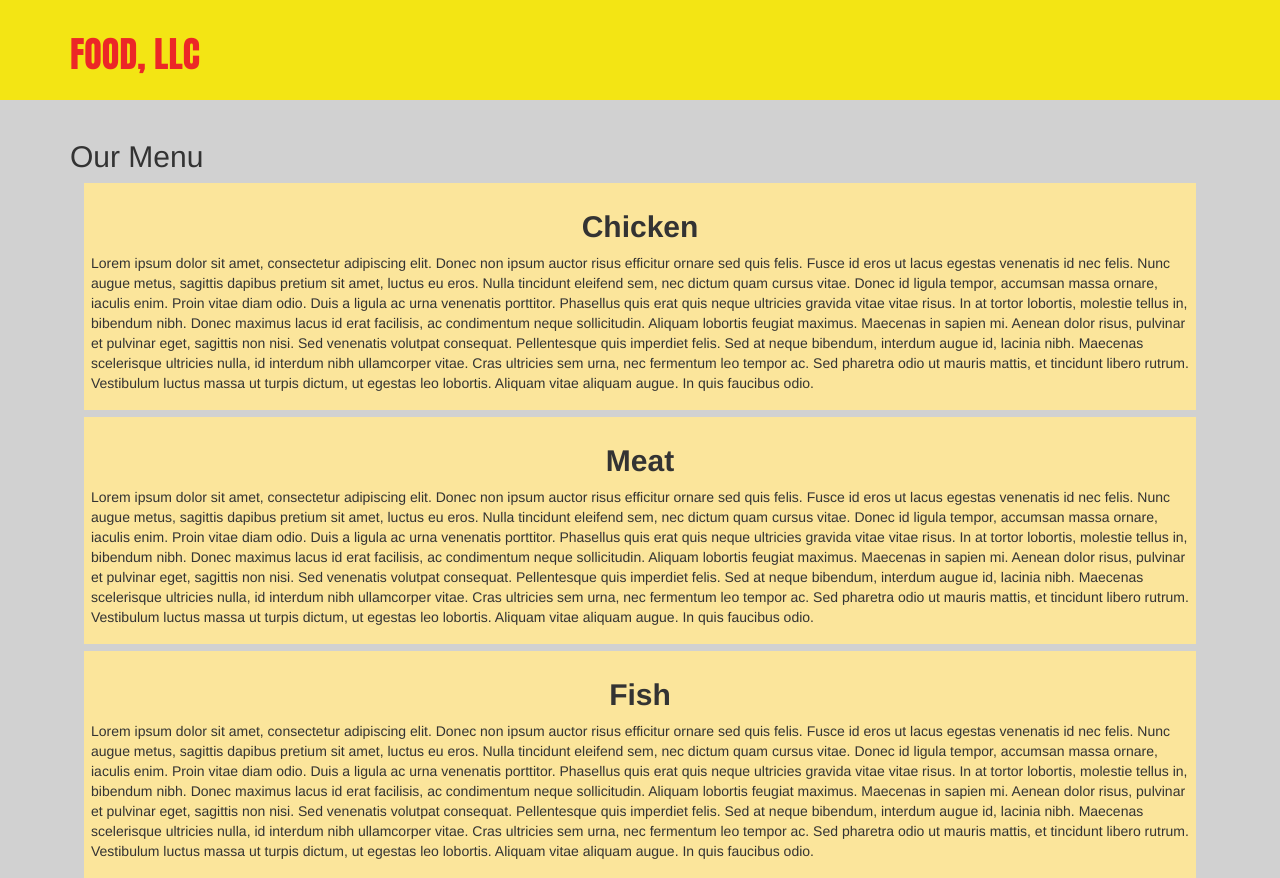
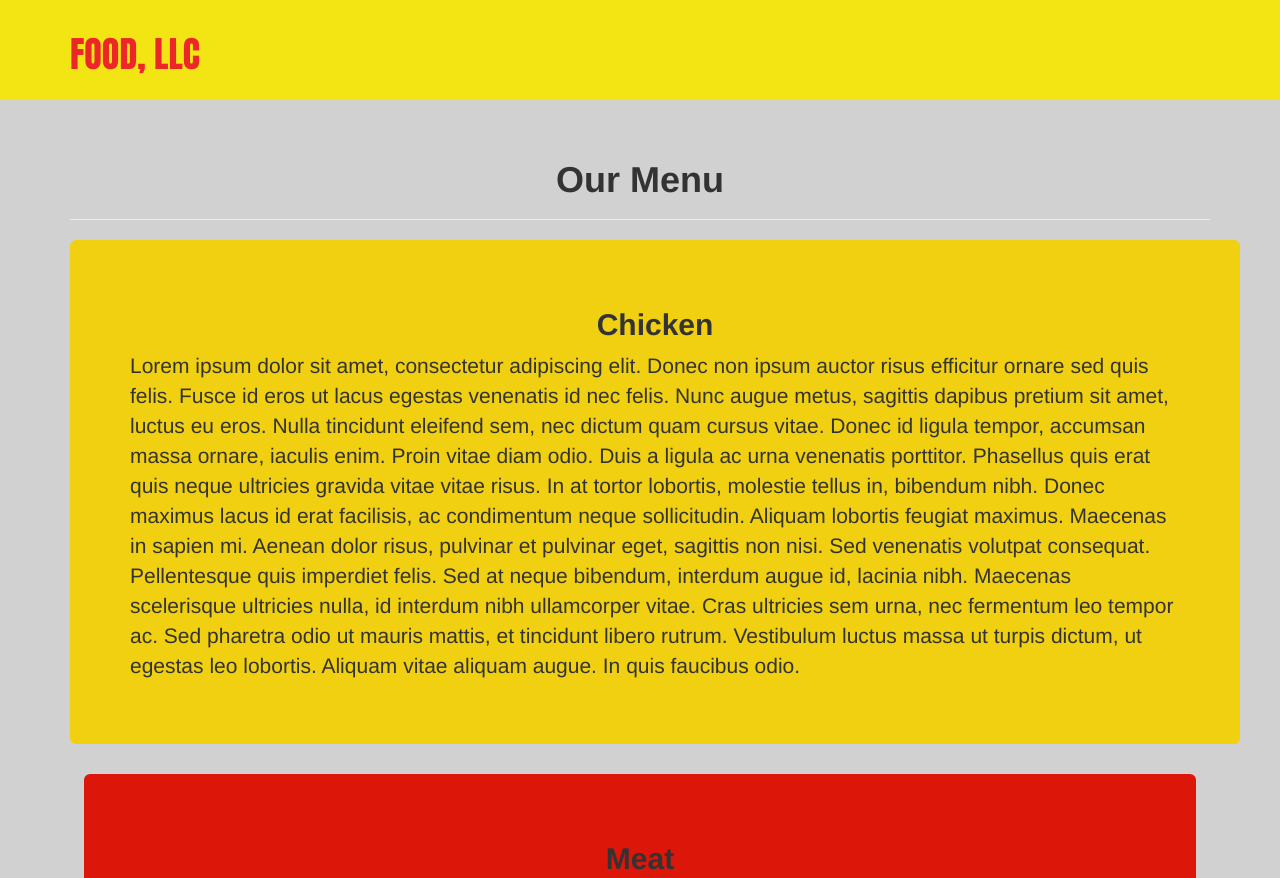
Before and after one commit to wsoares/responsive-restaurant-menu, a plain HTML site: page index.html in a window 1280 px wide. Shown: the top 878 px of the page. Drawn offline with Linux system fonts and the light colour scheme.

Commit message:
Updated the navbar

```diff
--- a/css/restaurant-style.css
+++ b/css/restaurant-style.css
@@ -21,6 +21,7 @@ body{
 }
 
 li a{
+	background-color: #F3651D;
 	text-align: center;
 }
 
@@ -30,7 +31,24 @@ section{
 	padding: 0.5em 0.5em;
 }
 
-section h2{
+#chicken{
+	background-color: #F1CF11;
+}
+
+#meat{
+	background-color: #DD160A;
+}
+
+#fish{
+	background-color: #2978EA;
+}
+
+h2{
 	text-align: center;
 	font-weight: bold;
 }
+
+.page-header h1{
+	text-align: center;
+	font-weight: bold;
+}
--- a/index.html
+++ b/index.html
@@ -40,16 +40,16 @@
 		</nav>
 	</header>
 	<div class="container">
-	<h2>Our Menu</h2>
-	<section id="chicken">
+	<div class="page-header"><h1>Our Menu</h1></div>
+	<section id="chicken" class="jumbotron container">
 		<h2>Chicken</h2>
 		<p> Lorem ipsum dolor sit amet, consectetur adipiscing elit. Donec non ipsum auctor risus efficitur ornare sed quis felis. Fusce id eros ut lacus egestas venenatis id nec felis. Nunc augue metus, sagittis dapibus pretium sit amet, luctus eu eros. Nulla tincidunt eleifend sem, nec dictum quam cursus vitae. Donec id ligula tempor, accumsan massa ornare, iaculis enim. Proin vitae diam odio. Duis a ligula ac urna venenatis porttitor. Phasellus quis erat quis neque ultricies gravida vitae vitae risus. In at tortor lobortis, molestie tellus in, bibendum nibh. Donec maximus lacus id erat facilisis, ac condimentum neque sollicitudin. Aliquam lobortis feugiat maximus. Maecenas in sapien mi. Aenean dolor risus, pulvinar et pulvinar eget, sagittis non nisi. Sed venenatis volutpat consequat. Pellentesque quis imperdiet felis. Sed at neque bibendum, interdum augue id, lacinia nibh. Maecenas scelerisque ultricies nulla, id interdum nibh ullamcorper vitae. Cras ultricies sem urna, nec fermentum leo tempor ac. Sed pharetra odio ut mauris mattis, et tincidunt libero rutrum. Vestibulum luctus massa ut turpis dictum, ut egestas leo lobortis. Aliquam vitae aliquam augue. In quis faucibus odio.</p>
 	</section>
-	<section id="meat">
+	<section id="meat" class="jumbotron">
 		<h2>Meat</h2>
 		<p> Lorem ipsum dolor sit amet, consectetur adipiscing elit. Donec non ipsum auctor risus efficitur ornare sed quis felis. Fusce id eros ut lacus egestas venenatis id nec felis. Nunc augue metus, sagittis dapibus pretium sit amet, luctus eu eros. Nulla tincidunt eleifend sem, nec dictum quam cursus vitae. Donec id ligula tempor, accumsan massa ornare, iaculis enim. Proin vitae diam odio. Duis a ligula ac urna venenatis porttitor. Phasellus quis erat quis neque ultricies gravida vitae vitae risus. In at tortor lobortis, molestie tellus in, bibendum nibh. Donec maximus lacus id erat facilisis, ac condimentum neque sollicitudin. Aliquam lobortis feugiat maximus. Maecenas in sapien mi. Aenean dolor risus, pulvinar et pulvinar eget, sagittis non nisi. Sed venenatis volutpat consequat. Pellentesque quis imperdiet felis. Sed at neque bibendum, interdum augue id, lacinia nibh. Maecenas scelerisque ultricies nulla, id interdum nibh ullamcorper vitae. Cras ultricies sem urna, nec fermentum leo tempor ac. Sed pharetra odio ut mauris mattis, et tincidunt libero rutrum. Vestibulum luctus massa ut turpis dictum, ut egestas leo lobortis. Aliquam vitae aliquam augue. In quis faucibus odio.</p>
 	</section>
-	<section id="fish">
+	<section id="fish" class="jumbotron">
 		<h2>Fish</h2>
 		<p> Lorem ipsum dolor sit amet, consectetur adipiscing elit. Donec non ipsum auctor risus efficitur ornare sed quis felis. Fusce id eros ut lacus egestas venenatis id nec felis. Nunc augue metus, sagittis dapibus pretium sit amet, luctus eu eros. Nulla tincidunt eleifend sem, nec dictum quam cursus vitae. Donec id ligula tempor, accumsan massa ornare, iaculis enim. Proin vitae diam odio. Duis a ligula ac urna venenatis porttitor. Phasellus quis erat quis neque ultricies gravida vitae vitae risus. In at tortor lobortis, molestie tellus in, bibendum nibh. Donec maximus lacus id erat facilisis, ac condimentum neque sollicitudin. Aliquam lobortis feugiat maximus. Maecenas in sapien mi. Aenean dolor risus, pulvinar et pulvinar eget, sagittis non nisi. Sed venenatis volutpat consequat. Pellentesque quis imperdiet felis. Sed at neque bibendum, interdum augue id, lacinia nibh. Maecenas scelerisque ultricies nulla, id interdum nibh ullamcorper vitae. Cras ultricies sem urna, nec fermentum leo tempor ac. Sed pharetra odio ut mauris mattis, et tincidunt libero rutrum. Vestibulum luctus massa ut turpis dictum, ut egestas leo lobortis. Aliquam vitae aliquam augue. In quis faucibus odio.</p>
 	</section>
```
Also changed, not shown: 1 other file.
